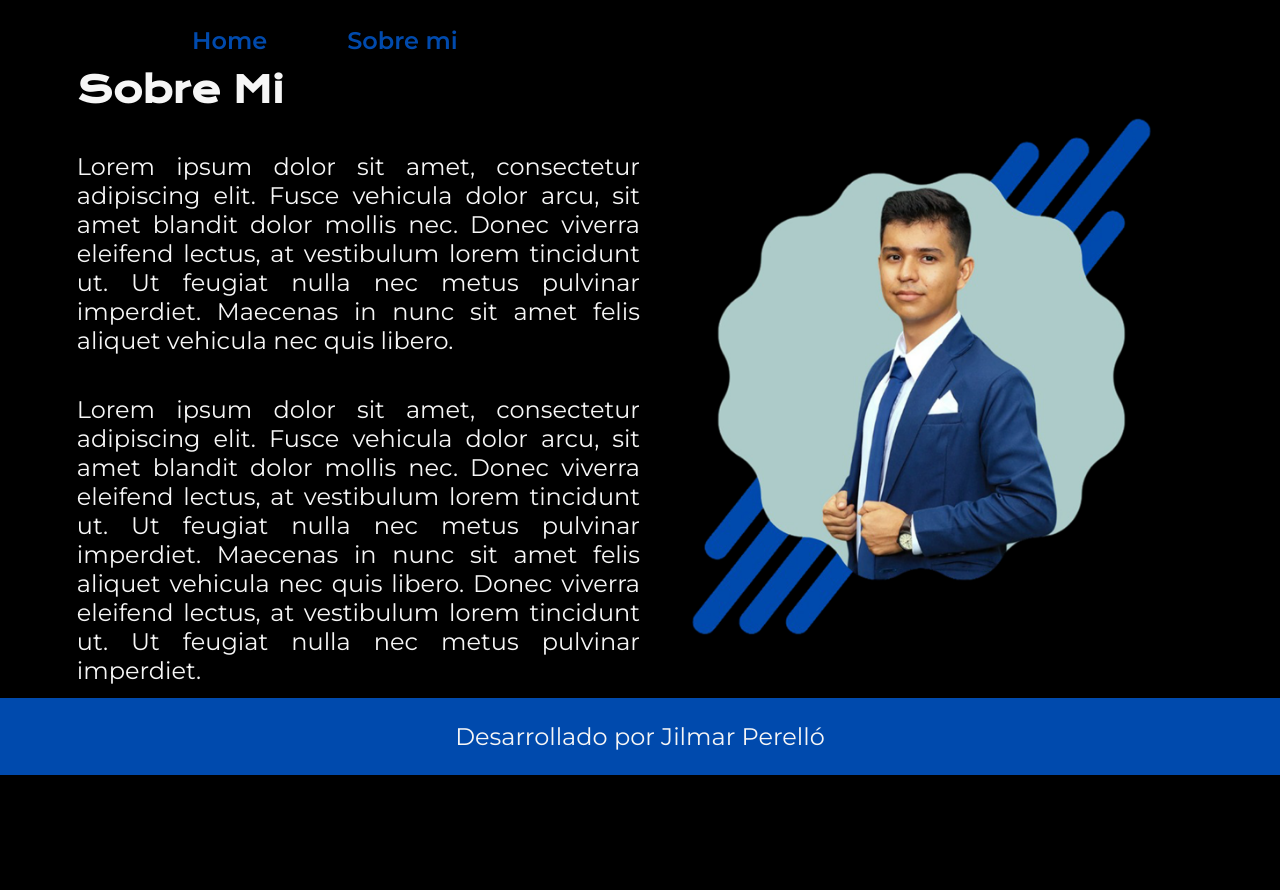
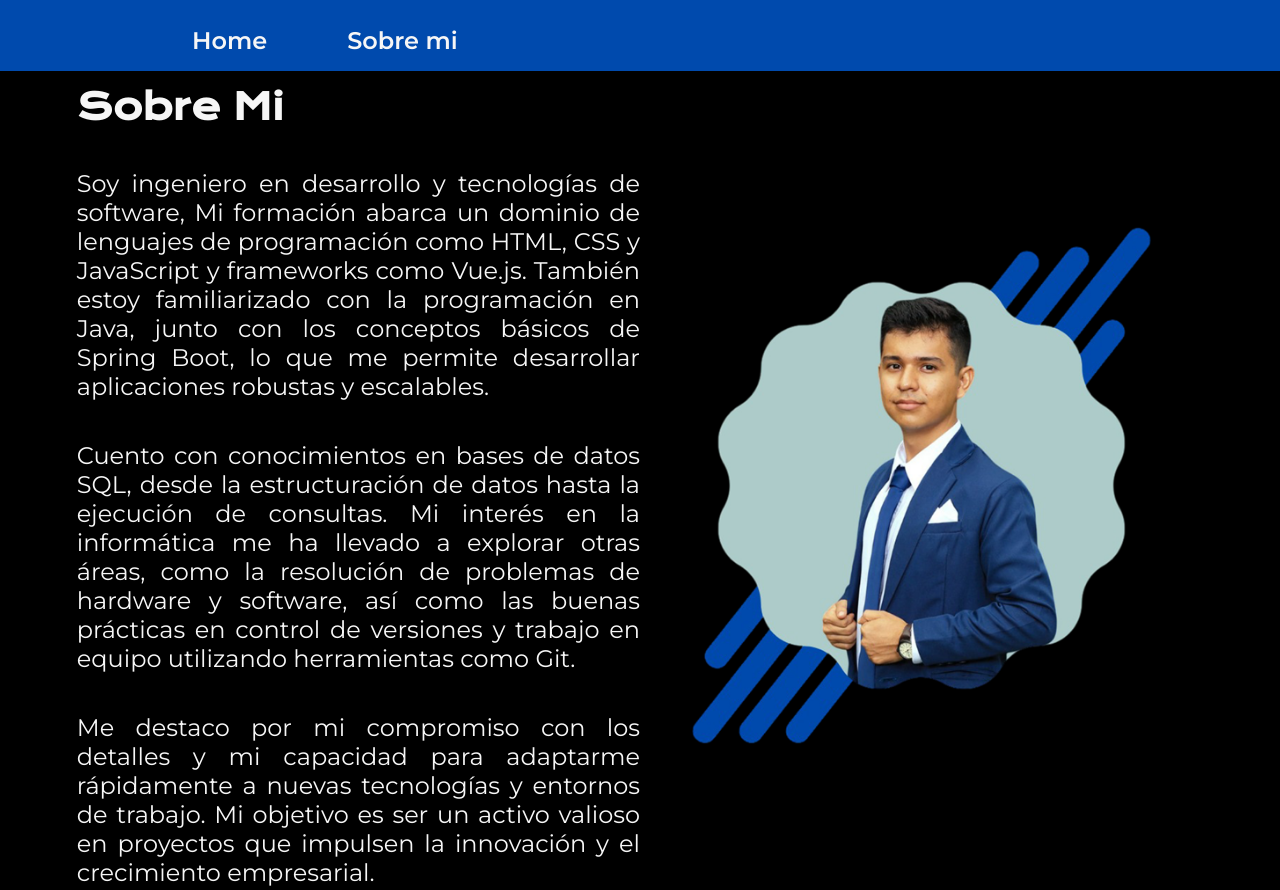
Before and after one commit to Jilmar-Perello/portafolio-prueba, a plain HTML site: page about.html in a window 1280 px wide. Shown: the top 890 px of the page. Before the commit the page ends 800 px from the top, so only its background shows below. Drawn offline with nearby package versions, Linux system fonts and the light colour scheme.

Commit message:
cambio de texto

```diff
--- a/about.html
+++ b/about.html
@@ -18,24 +18,33 @@
       <section class="presentacion__contenido">
         <h1 class="presentacion__contenido__titulo">Sobre Mi</h1>
         <p class="presentacion__contenido__texto">
-          Lorem ipsum dolor sit amet, consectetur adipiscing elit. Fusce
-          vehicula dolor arcu, sit amet blandit dolor mollis nec. Donec viverra
-          eleifend lectus, at vestibulum lorem tincidunt ut. Ut feugiat nulla
-          nec metus pulvinar imperdiet. Maecenas in nunc sit amet felis aliquet
-          vehicula nec quis libero.
+          Soy ingeniero en desarrollo y tecnologías de software, Mi
+          formación abarca un dominio de lenguajes de programación como
+          HTML, CSS y JavaScript y frameworks como Vue.js. También estoy
+          familiarizado con la programación en Java, junto con los conceptos
+          básicos de Spring Boot, lo que me permite desarrollar aplicaciones
+          robustas y escalables.
         </p>
         <p class="presentacion__contenido__texto">
-          Lorem ipsum dolor sit amet, consectetur adipiscing elit. Fusce
-          vehicula dolor arcu, sit amet blandit dolor mollis nec. Donec viverra
-          eleifend lectus, at vestibulum lorem tincidunt ut. Ut feugiat nulla
-          nec metus pulvinar imperdiet. Maecenas in nunc sit amet felis aliquet
-          vehicula nec quis libero.
-          Donec viverra
-          eleifend lectus, at vestibulum lorem tincidunt ut. Ut feugiat nulla
-          nec metus pulvinar imperdiet.
+          Cuento con conocimientos en bases de datos SQL, desde la
+          estructuración de datos hasta la ejecución de consultas. Mi interés en la
+          informática me ha llevado a explorar otras áreas, como la resolución
+          de problemas de hardware y software, así como las buenas prácticas en
+          control de versiones y trabajo en equipo utilizando herramientas como
+          Git.
+        </p>
+        <p class="presentacion__contenido__texto">
+          Me destaco por mi compromiso con los detalles y mi capacidad para
+          adaptarme rápidamente a nuevas tecnologías y entornos de trabajo. Mi
+          objetivo es ser un activo valioso en proyectos que impulsen la
+          innovación y el crecimiento empresarial.
         </p>
       </section>
-      <img class="presentacion__imagen" src="./asset/Professional LinkedIn Profile Picture.png" alt="Foto de Ana García desarrolando un proyecto">
+      <img
+        class="presentacion__imagen"
+        src="./asset/Professional LinkedIn Profile Picture.png"
+        alt="Foto de Ana García desarrolando un proyecto"
+      />
     </main>
 
     <footer>
--- a/styles/style.css
+++ b/styles/style.css
@@ -23,20 +23,25 @@ body{
 
 .header{
     padding: 2% 0% 0% 15%;
-
+    background-color: var(--color-terciario);
 }
 
 .header__menu{
     display: flex;
     gap: 80px;
+    padding-bottom: 1.5%;
 }
 
 .header__menu__link{
     font-family: var(--fuente-montserrat);
     font-size: 1.5rem;
     font-weight: 600;
-    color: var(--color-terciario);
+    color: var(--color-secundario);
     text-decoration: none;
+}
+
+.header__menu__link:hover{
+    color: #272727;
 }
 
 .titulo-destaque {
```
Also changed, not shown: index.html (+22 -19 lines).
